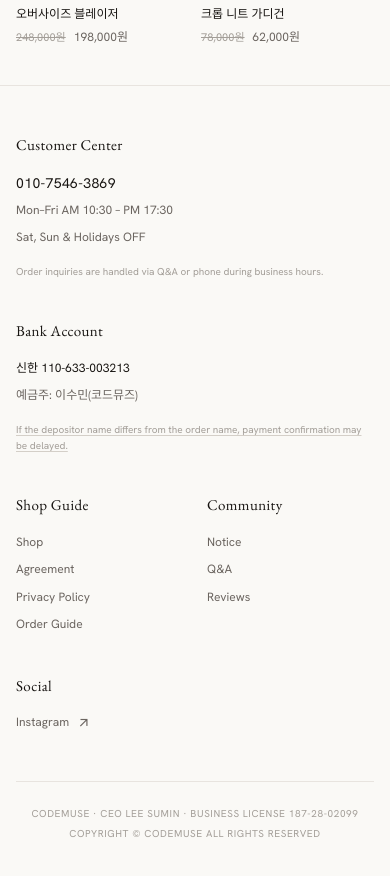
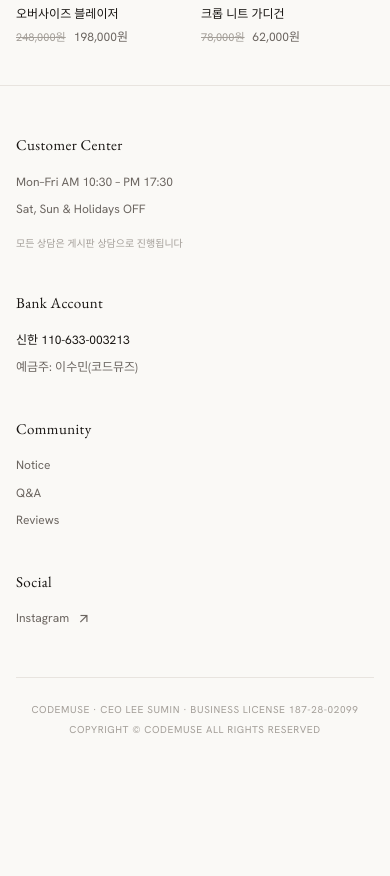
Before and after one commit to jaeohsumin-max/-, a React (Vite) app: page / in a window 390 px wide. Shown: the part 4180-5056 px from the top of the page. After the commit the page ends 4966 px from the top, so only its background shows below. Built offline with nearby package versions, Linux system fonts and the light colour scheme.

Commit message:
Remove shop guide and phone from footer, update consultation copy in Korean.

```diff
--- a/src/components/Footer.jsx
+++ b/src/components/Footer.jsx
@@ -30,15 +30,8 @@ const FAQ_ITEMS = [
   },
   {
     q: "How do I exchange or return an item?",
-    a: "Contact us at 010-7546-3869 and we will guide you through the process.",
+    a: "Please leave an inquiry through Q&A and we will guide you through the process.",
   },
-];
-
-const SHOP_GUIDE_LINKS = [
-  { to: "/shop", label: "Shop" },
-  { to: "/login", label: "Agreement" },
-  { to: "/mypage", label: "Privacy Policy" },
-  { to: "/checkout", label: "Order Guide" },
 ];
 
 function Modal({ title, onClose, children }) {
@@ -116,31 +109,18 @@ export default function Footer() {
     <>
       <footer className="mt-auto bg-[#faf9f6] border-t border-[#e8e4df] text-[#181512]">
         <div className="max-w-7xl mx-auto px-4 sm:px-6 md:px-10 py-12 md:py-16">
-          <div className="grid grid-cols-2 md:grid-cols-3 lg:grid-cols-5 gap-x-6 gap-y-10 lg:gap-x-8">
+          <div className="grid grid-cols-2 md:grid-cols-2 lg:grid-cols-4 gap-x-6 gap-y-10 lg:gap-x-10">
             <FooterColumn title="Customer Center" className="col-span-2 md:col-span-1">
-              <p className="text-sm text-[#181512] tracking-wide">010-7546-3869</p>
               <p>Mon–Fri AM 10:30 – PM 17:30</p>
               <p>Sat, Sun &amp; Holidays OFF</p>
               <p className="text-[10px] text-[#a39e98] leading-relaxed pt-2">
-                Order inquiries are handled via Q&amp;A or phone during business hours.
+                모든 상담은 게시판 상담으로 진행됩니다
               </p>
             </FooterColumn>
 
             <FooterColumn title="Bank Account" className="col-span-2 md:col-span-1">
               <p className="text-[#181512]">신한 110-633-003213</p>
               <p>예금주: 이수민(코드뮤즈)</p>
-              <p className="text-[10px] text-[#a39e98] leading-relaxed pt-2 underline underline-offset-2 decoration-[#d4cfc8]">
-                If the depositor name differs from the order name, payment confirmation
-                may be delayed.
-              </p>
-            </FooterColumn>
-
-            <FooterColumn title="Shop Guide">
-              {SHOP_GUIDE_LINKS.map((item) => (
-                <FooterLink key={item.label} to={item.to}>
-                  {item.label}
-                </FooterLink>
-              ))}
             </FooterColumn>
 
             <FooterColumn title="Community">
@@ -213,15 +193,9 @@ export default function Footer() {
             ))}
           </ul>
           <div className="pt-4 border-t border-[#e8e4df]">
-            <p className="text-xs text-[#6b6560] mb-3 normal-case tracking-normal">
-              Have more questions? Contact us anytime.
+            <p className="text-xs text-[#6b6560] normal-case tracking-normal">
+              더 궁금한 점이 있으시면 Q&amp;A 게시판으로 문의해 주세요.
             </p>
-            <a
-              href="tel:01075463869"
-              className="inline-block text-[11px] tracking-widest uppercase text-[#181512] border-b border-[#181512] pb-0.5"
-            >
-              010-7546-3869
-            </a>
           </div>
         </Modal>
       )}
```
